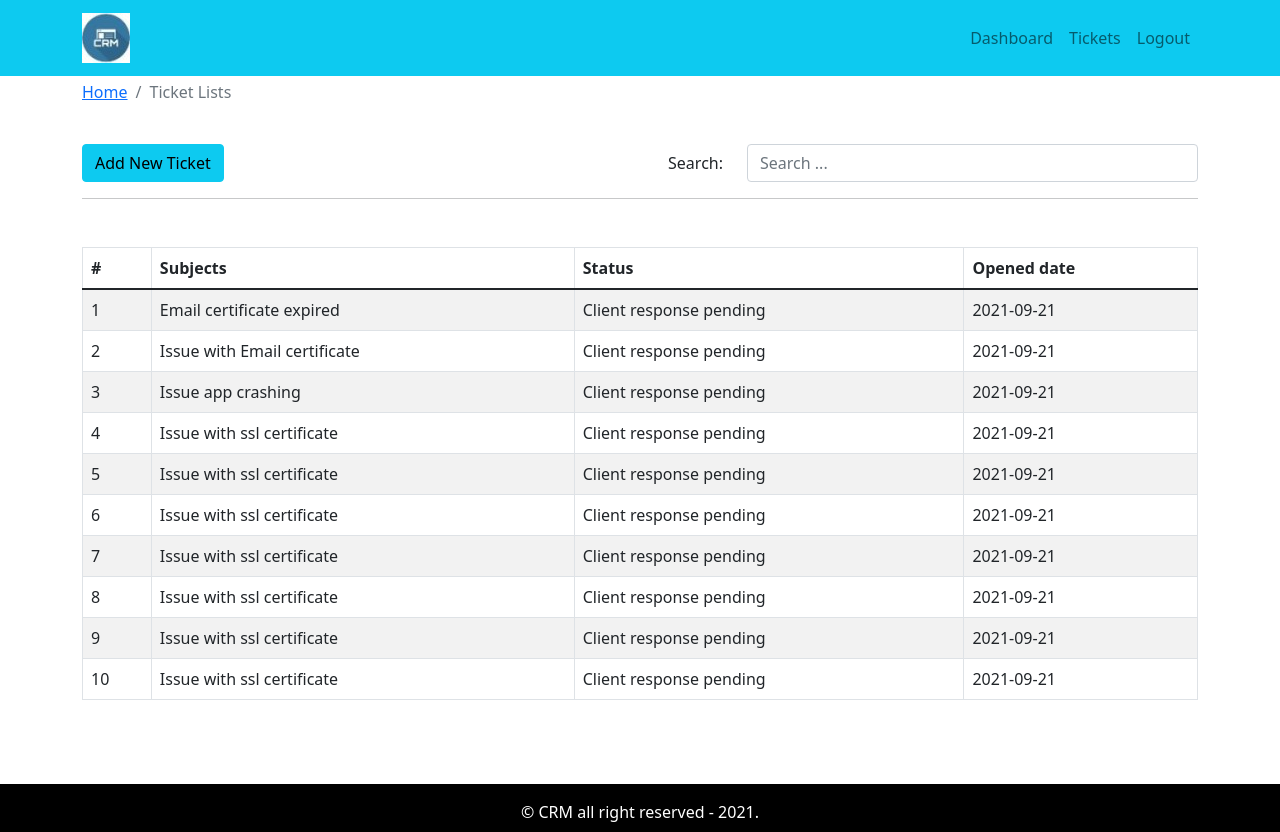
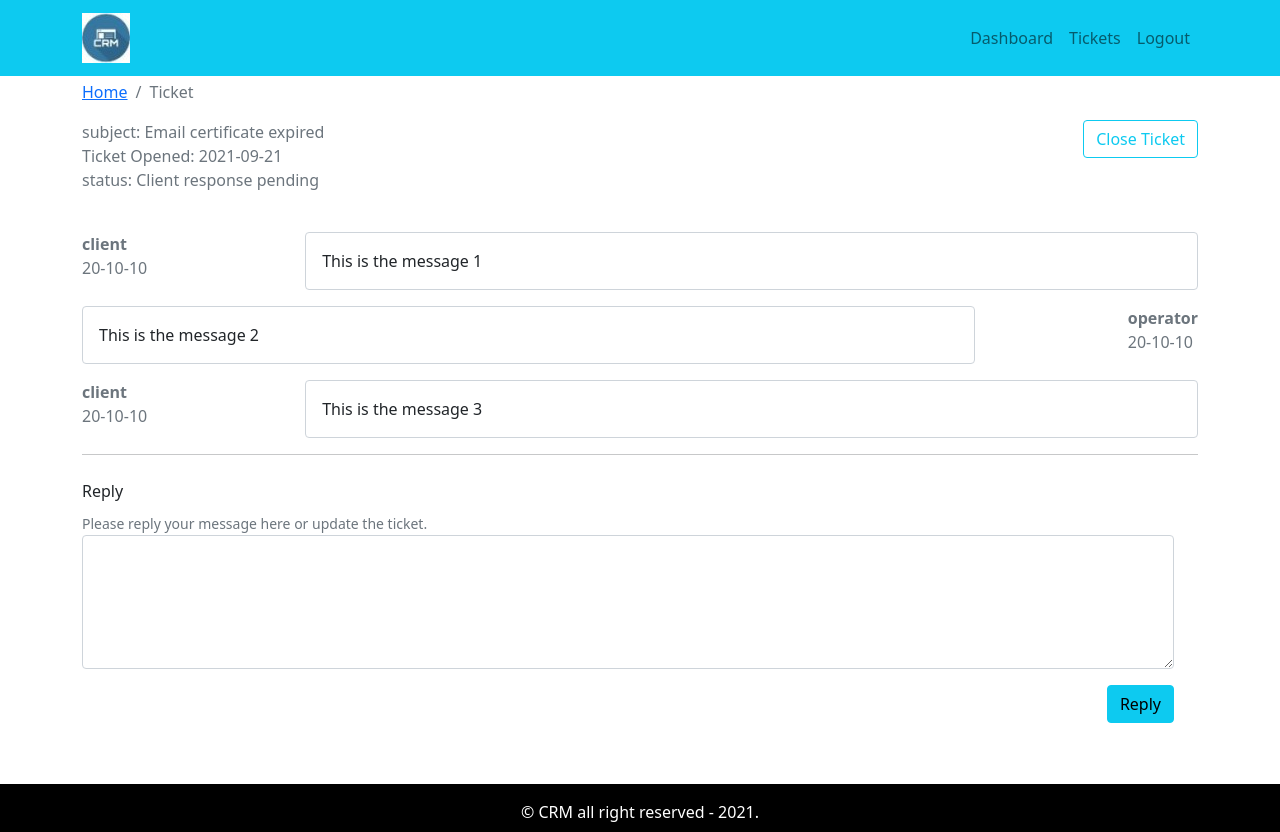
Before and after one commit to d-rigel/crm-frontend, a React (Create React App) app in the folder crm-frontend/: page / in a window 1280 px wide. Built offline with nearby package versions, Linux system fonts and the light colour scheme.

Commit message:
added ticket landing page

```diff
--- a/crm-frontend/src/App.js
+++ b/crm-frontend/src/App.js
@@ -3,7 +3,8 @@
 // import { Entry } from "./pages/entry/Entry.page";
 // import { Dashboard } from "./pages/dashboard/Dashboard.page";
 // import { AddTicket } from "./pages/new-ticket/AddTicket.page";
-import { TicketLists } from "./pages/ticket-list/TicketLists.page";
+// import { TicketLists } from "./pages/ticket-list/TicketLists.page";
+import { Ticket } from "./pages/ticket/Ticket.page";
 
 function App() {
   return (
@@ -12,7 +13,8 @@
       <DefaultLayout>
         {/* <Dashboard /> */}
         {/* <AddTicket /> */}
-        <TicketLists />
+        {/* <TicketLists /> */}
+        <Ticket />
       </DefaultLayout>
     </div>
   );
--- a/crm-frontend/src/assets/data/dummy-ticket.json
+++ b/crm-frontend/src/assets/data/dummy-ticket.json
@@ -3,7 +3,27 @@
     "id": 1,
     "subject": "Email certificate expired",
     "status": "Client response pending",
-    "addedAt": "2021-09-21"
+    "addedAt": "2021-09-21",
+    "history": [
+      {
+        "id": 1,
+        "date": "20-10-10",
+        "message": "This is the message 1",
+        "messageBy": "client"
+      },
+      {
+        "id": 2,
+        "date": "20-10-10",
+        "message": "This is the message 2",
+        "messageBy": "operator"
+      },
+      {
+        "id": 3,
+        "date": "20-10-10",
+        "message": "This is the message 3",
+        "messageBy": "client"
+      }
+    ]
   },
   {
     "id": 2,
--- /dev/null
+++ b/crm-frontend/src/component/message-history/MessageHistory.comp.js
@@ -0,0 +1,20 @@
+import React from "react";
+import PropTypes from "prop-types";
+import "./message-history.style.css";
+
+export const MessageHistory = ({ msg }) => {
+  if (!msg) return null;
+  return msg.map((row, i) => (
+    <div key={i} className="message-history mt-3">
+      <div className="send  text-secondary">
+        <div className="sender fw-bold">{row.messageBy}</div>
+        <div className="date">{row.date}</div>
+      </div>
+      <div className="message">{row.message}</div>
+    </div>
+  ));
+};
+
+MessageHistory.propTypes = {
+  msg: PropTypes.array.isRequired,
+};
--- /dev/null
+++ b/crm-frontend/src/component/message-history/message-history.style.css
@@ -0,0 +1,18 @@
+.message-history {
+  display: flex;
+  flex-direction: row;
+  justify-content: space-between;
+}
+
+.message-history:nth-child(even) {
+  display: flex;
+  flex-direction: row-reverse;
+  justify-content: space-between;
+}
+
+.message {
+  padding: 1rem;
+  width: 80%;
+  border: 1px solid #ced4da;
+  border-radius: 0.25rem;
+}
--- /dev/null
+++ b/crm-frontend/src/component/update-ticket/UpdateTicket.comp.js
@@ -0,0 +1,40 @@
+import React from "react";
+import Button from "react-bootstrap/Button";
+import Form from "react-bootstrap/Form";
+import Row from "react-bootstrap/Row";
+import Col from "react-bootstrap/Col";
+import PropTypes from "prop-types";
+
+export const UpdateTicket = ({ msg, handleOnChange, handleOnSubmit }) => {
+  return (
+    <Row>
+      <Form onSubmit={handleOnSubmit}>
+        <Form.Label>Reply</Form.Label>
+        <Col>
+          <Form.Text>
+            Please reply your message here or update the ticket.
+          </Form.Text>
+        </Col>
+
+        <Form.Control
+          as="textarea"
+          rows="5"
+          name="detail"
+          value={msg}
+          onChange={handleOnChange}
+        />
+        <div className="text-end mt-3 mb-3">
+          <Button variant="info" type="submit">
+            Reply
+          </Button>
+        </div>
+      </Form>
+    </Row>
+  );
+};
+
+UpdateTicket.propTypes = {
+  msg: PropTypes.string.isRequired,
+  handleOnChange: PropTypes.func.isRequired,
+  handleOnSubmit: PropTypes.func.isRequired,
+};
--- a/crm-frontend/src/pages/ticket-list/TicketLists.page.js
+++ b/crm-frontend/src/pages/ticket-list/TicketLists.page.js
@@ -1,5 +1,4 @@
 import React, { useState, useEffect } from "react";
-// import Breadcrumb from "react-bootstrap/Breadcrumb";
 import { BreadcrumbComp } from "../../component/breadcrumb/Breadcrumb.comp";
 import Container from "react-bootstrap/Container";
 import Row from "react-bootstrap/Row";
--- /dev/null
+++ b/crm-frontend/src/pages/ticket/Ticket.page.js
@@ -0,0 +1,56 @@
+import React, { useState, useEffect } from "react";
+import Container from "react-bootstrap/Container";
+import Row from "react-bootstrap/Row";
+import Col from "react-bootstrap/Col";
+import Button from "react-bootstrap/Button";
+import { BreadcrumbComp } from "../../component/breadcrumb/Breadcrumb.comp";
+import tickets from "../../assets/data/dummy-ticket.json";
+import { MessageHistory } from "../../component/message-history/MessageHistory.comp";
+import { UpdateTicket } from "../../component/update-ticket/UpdateTicket.comp";
+
+const ticket = tickets[0];
+export const Ticket = () => {
+  const [message, setMessage] = useState("");
+  useEffect(() => {}, [message]);
+
+  const handleOnChange = (e) => {
+    // const { name, value } = e.target;
+    setMessage(e.target.value);
+  };
+
+  const handleOnSubmit = (e) => {
+    e.preventDefault();
+    alert("form submitted");
+  };
+  return (
+    <Container>
+      <Row>
+        <Col>
+          <BreadcrumbComp page="Ticket" />
+        </Col>
+      </Row>
+      <Row>
+        <Col className="text-weight-bolder text-secondary">
+          <div className="subject">subject: {ticket.subject}</div>
+          <div className="date">Ticket Opened: {ticket.addedAt}</div>
+          <div className="status">status: {ticket.status}</div>
+        </Col>
+        <Col className="text-end">
+          <Button variant="outline-info">Close Ticket</Button>
+        </Col>
+      </Row>
+      <Row className="mt-4">
+        <MessageHistory msg={ticket.history} />
+      </Row>
+      <hr />
+
+      <Row className="mt-4">
+        <UpdateTicket
+          msg={message}
+          handleOnChange={handleOnChange}
+          handleOnSubmit={handleOnSubmit}
+        />
+      </Row>
+    </Container>
+  );
+};
```
